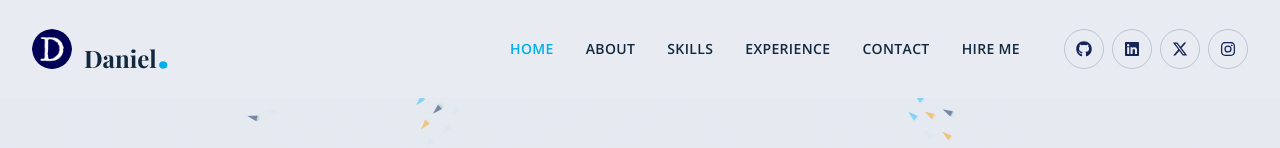
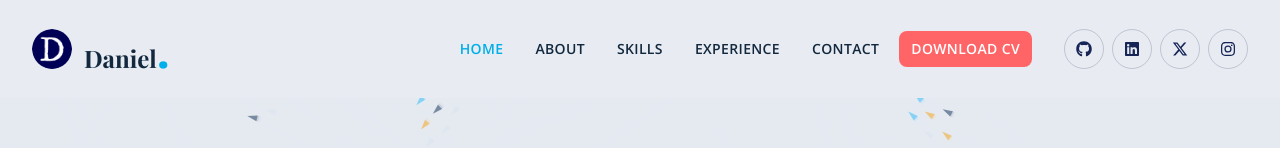
Before and after one commit to Dann-Hub/My-Portfolio, a Next.js app: page / in a window 1280 px wide. Shown: the top 148 px of the page. Built offline with nearby package versions, Linux system fonts and the light colour scheme; a web font is replaced by a local one.

Commit message:
Complete project

```diff
--- a/app/globals.css
+++ b/app/globals.css
@@ -172,6 +172,7 @@
   }
   html {
     @apply font-sans;
+    scroll-behavior: smooth;
   }
 }
 
--- a/app/page.tsx
+++ b/app/page.tsx
@@ -1,6 +1,6 @@
-import { Header } from "@/components/header"
-import { Hero } from "@/components/hero"
-import { Footer } from "@/components/footer"
+import {Header} from "@/components/header"
+import {Hero} from "@/components/hero"
+import {Footer} from "@/components/footer"
 import About from "@/components/about";
 import Skills from "@/components/skills";
 import Experience from "@/components/experience";
@@ -10,15 +10,15 @@ import Contact from "@/components/contact";
 export default function Page() {
     return (
         <main>
-            <div className="bg-hero">
-                <Header />
-                <Hero />
-            </div>
-            <About />
+
+            <Header/>
+            <Hero/>
+
+            <About/>
             <Skills/>
             <Experience/>
-            <Contact />
-            <Footer />
+            <Contact/>
+            <Footer/>
         </main>
     )
 }
--- a/components/about.tsx
+++ b/components/about.tsx
@@ -51,7 +51,7 @@ export default function About() {
                             </div>
                         </div>
                         <div className="relative mt-9 flex justify-center lg:justify-start">
-                            <a href="/contact"
+                            <a href="#contact"
                                className="inline-flex items-center justify-center rounded-2xl bg-blue-950 px-10 py-4 text-sm font-semibold uppercase tracking-widest text-primary-foreground shadow-lg shadow-primary/30 transition-transform hover:scale-105">
                                 Contact Me
                             </a>
--- a/components/contact.tsx
+++ b/components/contact.tsx
@@ -38,12 +38,12 @@ const socials = [
 
 export default function Contact() {
     return (
-        <section id="contact" className="relative overflow-hidden bg-[#07152d] py-32">
+        <section id="contact" className="relative min-h-screen overflow-hidden bg-[#07152d] py-32">
             {/* Background Blobs */}
             <div className="absolute left-0 top-20 h-72 w-72 rounded-full bg-yellow-400/20 blur-3xl"/>
             <div className="absolute right-0 bottom-0 h-96 w-96 rounded-full bg-blue-500/20 blur-3xl"/>
 
-            <div className="relative z-10 mx-auto max-w-7xl px-6 lg:px-8">
+            <div className="relative z-10 mx-auto max-w-6xl px-6 lg:px-8 items-center">
 
                 {/* Header */}
                 <div className="text-center">
@@ -51,7 +51,7 @@ export default function Contact() {
                         Contact
                     </p>
 
-                    <h2 className="mt-6 font-heading text-5xl font-bold leading-tight text-white lg:text-7xl">
+                    <h2 className="mt-6 font-heading text-4xl font-bold leading-tight text-white lg:text-7xl">
                         Let&apos;s Build
                         <span className="block text-yellow-300">
                             Something Amazing.
@@ -126,7 +126,7 @@ export default function Contact() {
                         </div>
 
                         {/* Socials */}
-                        <div className="flex gap-4 pt-6">
+                        <div className="flex flex-wrap items-center justify-center gap-4 pt-6 ">
                             {socials.map(({icon, label, href}) => (
                                     <a
                                         key={label}
@@ -140,6 +140,15 @@ export default function Contact() {
                                     </a>
                                 )
                             )}
+                            <div className=" flex justify-center lg:justify-start">
+                                <a
+                                    href="/download-cv.pdf"
+                                    download
+                                    className="inline-flex items-center justify-center rounded-2xl bg-red-400 px-5 py-4 text-sm font-semibold uppercase tracking-widest text-primary-foreground shadow-lg shadow-primary/30 transition-transform hover:scale-105"
+                                >
+                                    Download CV
+                                </a>
+                            </div>
                         </div>
                     </div>
 
--- a/components/header.tsx
+++ b/components/header.tsx
@@ -20,7 +20,7 @@ const navItems = [
     "Skills",
     "Experience",
     "Contact",
-    "Hire Me",
+    "Download CV",
 ];
 
 const socials = [
@@ -49,7 +49,7 @@ const socials = [
 
 function Logo() {
     return (
-        <Link href="/" className="flex items-center gap-3">
+        <Link href="" className="flex items-center gap-3">
             <Image
                 src="/logo.png"
                 alt="Logo"
@@ -91,7 +91,7 @@ export function Header() {
 
     return (
         <header ref={headerRef} className="fixed top-0 left-0 right-0 z-50 bg-[#e8ecf2] backdrop-blur-md">
-            <div className="mx-auto flex max-w-7xl items-center justify-between px-6 py-6 lg:px-8">
+            <div className="mx-auto flex max-w-7xl items-center justify-between px-6 py-6 lg:px-8 ">
                 <Logo />
 
                 {/* Mobile Menu Button */}
@@ -106,7 +106,18 @@ export function Header() {
                 {/* Desktop Navigation */}
                 <div className="hidden items-center gap-8 lg:flex">
                     <nav className="flex items-center gap-2">
-                        {navItems.map((item, i) => (
+                        {navItems.map((item, i) =>
+                            item === "Download CV" ? (
+                                <a
+                                    key={item}
+                                    href="/download-cv.pdf"
+                                    target="_blank"
+                                    rel="noopener noreferrer"
+                                    className={`${navLink} bg-red-400 text-white`}
+                                >
+                                    Download CV
+                                </a>
+                            ) : (
                                 <a
                                     key={item}
                                     href={`#${item.toLowerCase().replace(/\s+/g, "-")}`}
@@ -116,7 +127,8 @@ export function Header() {
                                 >
                                     {item}
                                 </a>
-                        ))}
+                            )
+                        )}
                     </nav>
 
                     {/* Social Icons */}
--- a/components/hero.tsx
+++ b/components/hero.tsx
@@ -6,7 +6,7 @@ export function Hero() {
         <section id="home" className="relative min-h-screen overflow-hidden z-10">
             {/* Animated Background */}
             <BoidsEcosystem
-                className="absolute inset-0 h-full w-full rounded-none"
+                className="absolute inset-0 h-full w-full rounded-none pointer-events-none"
                 background="#e8ecf2"
                 palette={["#dbe2ec", "#38bdf8", "#1e3a5f", "#f6a623"]}
                 count={420}
@@ -33,14 +33,15 @@ export function Hero() {
                         </p>
 
                         <div className="mx-auto mt-8 h-1 w-16 rounded-full bg-accent-yellow lg:mx-0" />
-
+                        <div className="grid lg:grid-cols-2">
                             <div className="mt-8 flex justify-center lg:justify-start">
                                 <a
-                                href="#hire-me"
+                                    href="#contact"
                                     className="inline-flex items-center justify-center rounded-full bg-primary px-10 py-4 text-sm font-semibold uppercase tracking-widest text-primary-foreground shadow-lg shadow-primary/30 transition-transform hover:scale-105"
                                 >
                                     Hire Me
                                 </a>
+                            </div>
                         </div>
                     </div>
 
```
Also changed, not shown: 1 other file (tests, documents, lock files or other folders). Lines whose indentation alone changed are shown as unchanged.
